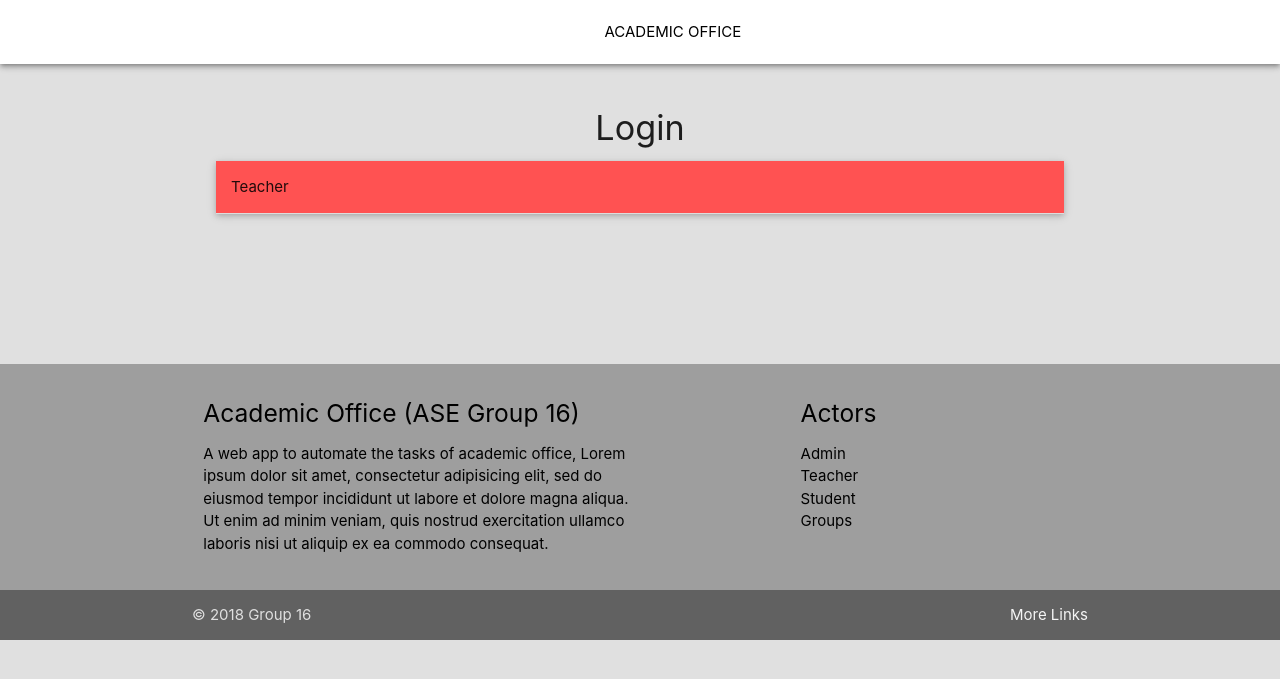
After one commit to MDfarazuddin/ASE-project, a Django app: page /login2/ in a window 1280 px wide. The commit adds this page. Shown: the top 679 px of the page. Run offline with Django 3.2, Linux system fonts and the light colour scheme.

Commit message:
added Teacher login

```diff
--- a/Academic_Office/Academic_Office/forms.py
+++ b/Academic_Office/Academic_Office/forms.py
@@ -3,3 +3,7 @@ from django import forms
 class Login_student(forms.Form):
     S_id=forms.CharField(max_length='10',widget=forms.TextInput(attrs={'placeholder':'username'}))
     password=forms.CharField(widget=forms.PasswordInput(attrs={'placeholder':'password'}))
+
+class Login_teacher(forms.Form):
+    T_id=forms.CharField(max_length='10',widget=forms.TextInput(attrs={'placeholder':'username'}))
+    password=forms.CharField(widget=forms.PasswordInput(attrs={'placeholder':'password'}))
--- a/Academic_Office/Academic_Office/templates/Academic_Office/Home_page.html
+++ b/Academic_Office/Academic_Office/templates/Academic_Office/Home_page.html
@@ -42,11 +42,11 @@
     </li>
     <li>
       <div class="collapsible-header red"><i class="material-icons">person</i>Teacher</div>
-      <div class="collapsible-body red accent-5"><span><a href="" class="btn orange">Teacher login</a></span></div>
+      <div class="collapsible-body red accent-5"><span><a href="{% url 'login2' %}" class="btn orange">Teacher login</a></span></div>
     </li>
     <li>
       <div class="collapsible-header blue "><i class="material-icons">person</i>Student</div>
-      <div class="collapsible-body blue accent-5"><span><a href="{% url 'login' %}" class="btn orange">Student login</a></span></div>
+      <div class="collapsible-body blue accent-5"><span><a href="{% url 'login1' %}" class="btn orange">Student login</a></span></div>
     </li>
   </ul>
 
--- /dev/null
+++ b/Academic_Office/Academic_Office/templates/Academic_Office/login_teacher.html
@@ -0,0 +1,114 @@
+<!DOCTYPE html>
+<html lang="en">
+<head>
+    <meta charset="UTF-8">
+    <title>Login</title>
+    <link href="https://fonts.googleapis.com/icon?family=Material+Icons" rel="stylesheet">
+    <link rel="stylesheet" href="https://cdnjs.cloudflare.com/ajax/libs/materialize/1.0.0/css/materialize.min.css">
+    <script src="https://cdnjs.cloudflare.com/ajax/libs/jquery/3.3.1/jquery.min.js"></script>
+    <script src="https://cdnjs.cloudflare.com/ajax/libs/materialize/1.0.0/js/materialize.min.js"></script>
+    <script>
+    $(document).ready(function(){
+    $('.collapsible').collapsible();
+    });
+    </script>
+
+</head>
+
+<body class="grey lighten-2">
+    <nav class="white black-text z-depth-2">
+        <div class="container center">
+            <div class="nav-wrapper container">ACADEMIC OFFICE
+                <ul class="left">
+                    <li>
+                        <a href="#login" class="waves-effect">Logo</a>
+                    </li>
+                </ul>
+            </div>
+        </div>
+    </nav>
+    <br>
+
+    <div class="container">
+    <h4 class="center">Login</h4>
+    <ul class="collapsible popout">
+
+        <li><div class="collapsible-header red accent-2">Teacher</div>
+            <div class="collapsible-body white">
+                    <div class="container">
+
+                        <form class="col s12 " method="POST" action="">
+                          {% csrf_token %}
+                            <div class='row'>
+
+                            </div>
+                            <div class='row'>
+                                <div class='input-field col s12'>
+                                    <i class="material-icons prefix">person</i>
+                                    <!-- <input class='validate' type='email' name='email' /> -->
+                                    {{ form1.T_id }}
+                                    <label for='email' class="right">
+                                        <div>Teacher ID</div>
+                                    </label>
+                                </div>
+                            </div>
+
+                            <div class='row'>
+
+                                <div class='input-field col s12'>
+                                    <i class="material-icons prefix">lock</i>
+                                    <!-- <input class='validate' type='password' name='password' /> -->
+                                      {{ form1.password }}
+                                    <label for='password'>Password</label>
+                                </div>
+                                <label style='float: right;'>
+                                </label>
+                            </div>
+
+
+                            <div class='row'>
+                                <input type="submit" value="Login" class="col s12 btn btn-large waves-effect indigo">
+                            </div>
+                        </form>
+                    </div>
+
+            </div>
+        </li>
+        </ul>
+</div>
+<br><br><br><br><br><br>
+
+<footer class="page-footer grey">
+        <div class="container">
+<div class="row">
+  <div class="col l6 s12">
+    <h5 class="black-text">Academic Office (ASE Group 16)</h5>
+    <p class="black-text text-lighten-4">
+      A web app to automate the tasks of academic office,
+
+      Lorem ipsum dolor sit amet, consectetur adipisicing elit, sed do eiusmod
+      tempor incididunt ut labore et dolore magna aliqua. Ut enim ad minim veniam,
+      quis nostrud exercitation ullamco laboris nisi ut aliquip ex ea commodo
+      consequat.
+    </p>
+  </div>
+  <div class="col l4 offset-l2 s12">
+    <h5 class="black-text">Actors</h5>
+    <ul>
+      <li><a class="black-text text-lighten-3" href="#!">Admin</a></li>
+      <li><a class="black-text text-lighten-3" href="#!">Teacher</a></li>
+      <li><a class="black-text text-lighten-3" href="#!">Student</a></li>
+      <li><a class="black-text text-lighten-3" href="#!">Groups</a></li>
+    </ul>
+  </div>
+</div>
+</div>
+<div class="footer-copyright grey darken-2">
+<div class="container ">
+© 2018 Group 16
+<a class="grey-text text-lighten-4 right" href="#!">More Links</a>
+</div>
+</div>
+</footer>
+</body>
+</html>
--- a/Academic_Office/Academic_Office/urls.py
+++ b/Academic_Office/Academic_Office/urls.py
@@ -19,8 +19,10 @@ from . import views
 urlpatterns = [
     path('admin/', admin.site.urls),
     path('',views.home,name="home"),
-    path('login/',views.Student_login,name='login'),
-    path('logout/',views.logout,name='logout'),
+    path('login1/',views.Student_login,name='login1'),
+    path('logout1/',views.logout1,name='logout1'),
+    path('login2/',views.Teacher_login,name='login2'),
+    path('logout2/',views.logout2,name='logout2'),
     path('Admin/',include('Admin.urls')),
     path('Teachers/',include('Teacher.urls')),
     path('Students/',include('Student.urls')),
--- a/Academic_Office/Academic_Office/views.py
+++ b/Academic_Office/Academic_Office/views.py
@@ -1,9 +1,10 @@
 from django.shortcuts import render
 from django.http import HttpResponse, HttpResponseRedirect
-from .forms import Login_student
+from .forms import Login_student,Login_teacher
 def home(request):
 	return render(request,'Academic_Office/Home_page.html')
 from Student.models import Students
+from Teacher.models import Teachers
 
 def Student_login(request):
 	form = Login_student()
@@ -27,12 +28,47 @@ def Student_login(request):
 			return render(request,'Academic_Office/login_student.html',{'form':form,'errs':form.errors})
 	else:
 		if('S_id' in request.session)&('password' in request.session):
-			return render(request,'Academic_Office/logged_in.html',{"student":db})
+			s='/Students/'+S_id
+			return HttpResponseRedirect(s)
 
 		form=Login_student()
 	return render(request,'Academic_Office/login_student.html',{'form':form})
 
-def logout(request):
+def Teacher_login(request):
+	form1 = Login_teacher()
+	if request.method == 'POST':
+		form1=Login_teacher(request.POST)
+		if form1.is_valid():
+			T_id=form1.cleaned_data['T_id'].lower()
+			if Teachers.objects.filter(T_id=T_id).count()==1:
+				db=Teachers.objects.get(T_id=T_id)
+				if form1.cleaned_data['password']==db.T_password:
+					request.session['T_id'] = T_id
+					request.session['password'] = db.T_password
+					s='/Teachers/'+T_id
+					return HttpResponseRedirect(s)
+
+				else:
+					return render(request,'Academic_Office/No_password.html')
+			else:
+				return render(request,'Academic_Office/No_user.html')
+		else:
+			return render(request,'Academic_Office/login_teacher.html',{'form1':form1,'errs':form1.errors})
+	else:
+		if('T_id' in request.session)&('password' in request.session):
+			s='/Teachers/'+T_id
+			return HttpResponseRedirect(s)
+
+		form=Login_student()
+	return render(request,'Academic_Office/login_teacher.html',{'form1':form1})
+
+
+def logout1(request):
 	del request.session['S_id']
 	del request.session['password']
 	return render(request,'Academic_Office/Home_page.html')
+
+def logout2(request):
+	del request.session['T_id']
+	del request.session['password']
+	return render(request,'Academic_Office/Home_page.html')
--- a/Academic_Office/Student/templates/Student/Student_View.html
+++ b/Academic_Office/Student/templates/Student/Student_View.html
@@ -4,14 +4,14 @@
               <a href="" class = "brand-logo">{{ a_student.S_id }}</a>
 {% endblock %}
 {% block content3 %}
-<li><a href="{% url 'logout' %}" class ="btn amber lighten-1 waves-effect">Logout</a></li>
+<li><a href="{% url 'logout1' %}" class ="btn amber lighten-1 waves-effect">Logout</a></li>
 {% endblock %}
 {% block content4 %}
 <a href="#name"><span class=" name black-text">{{ a_student.S_name }}</span></a>
 <a href="#name"><span class=" name black-text">{{ a_student.S_email }}</span></a>
 {% endblock %}
 {% block content5%}
-<li><a href="{% url 'logout' %}" class="waves-effect btn blue" >Logout</a></li>
+<li><a href="{% url 'logout1' %}" class="waves-effect btn blue" >Logout</a></li>
 {% endblock %}
 {%block content%}
           <div class="container">
--- a/Academic_Office/Student/templates/Student/Student_View_Courses.html
+++ b/Academic_Office/Student/templates/Student/Student_View_Courses.html
@@ -4,7 +4,7 @@
               <a href="" class = "brand-logo">{{ a_student.S_id }}</a>
 {% endblock %}
 {% block content3 %}
-<li><a href="{% url 'logout' %}" class ="btn amber lighten-1 waves-effect">Logout</a></li>
+<li><a href="{% url 'logout1' %}" class ="btn amber lighten-1 waves-effect">Logout</a></li>
 {% endblock %}
 {%block content%}
         <div class="container">
```
Also changed, not shown: Academic_Office/Teacher/templates/Teacher/Teacher_View.html (+12 -0 lines), Academic_Office/templates/Teacher_View_Base_Layout.html (+7 -4 lines), Academic_Office/db.sqlite3.
